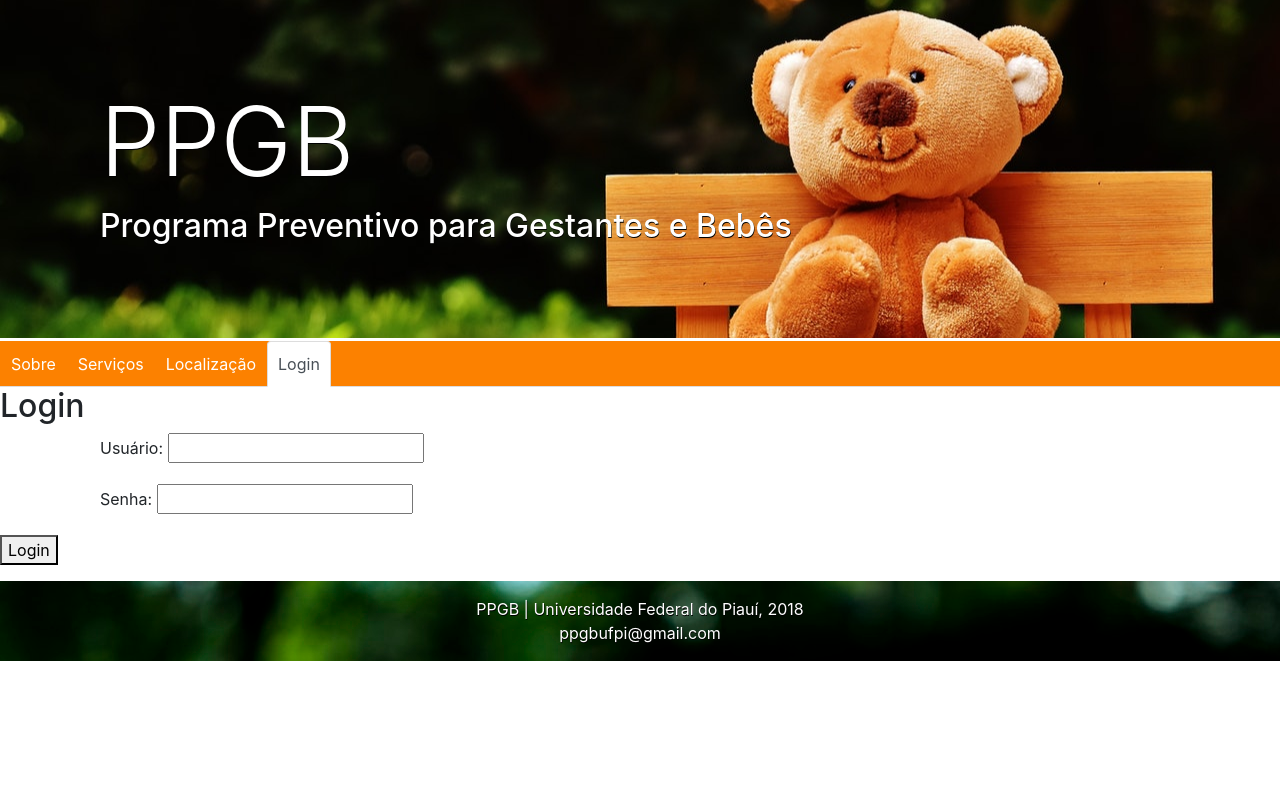
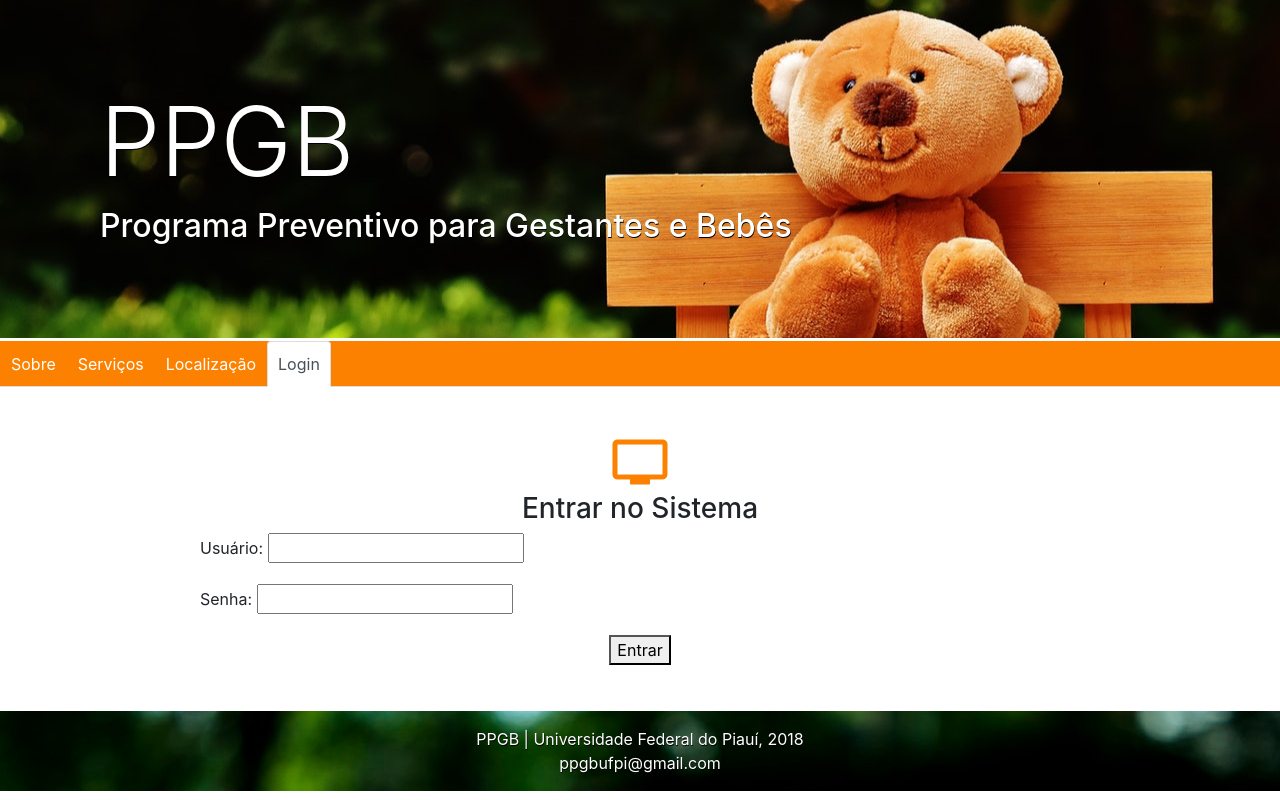
Before and after one commit to jamesperes-zz/clinica_infantil, a Django app: page / in a window 1280 px wide, after a click on "Login". Run offline with Django 3.2, Linux system fonts and the light colour scheme; some libraries are stand-ins or nearby versions.

Commit message:
Interface de login

```diff
--- a/clinica/core/static/core/css/home.css
+++ b/clinica/core/static/core/css/home.css
@@ -80,3 +80,7 @@ footer {
 #servicos {
 	text-align: center;
 }
+
+.login {
+	text-align: center;
+}
--- a/clinica/core/templates/core/index.html
+++ b/clinica/core/templates/core/index.html
@@ -117,13 +117,20 @@
 				</div>
   			</div>
   			<div class="tab-pane fade" id="nav-login" role="tabpanel" aria-labelledby="nav-login-tab">
-          <h2>Login</h2>
-          <form method="post">
-            {% csrf_token %}
-            {{ form.as_p }}
-            <button type="submit">Login</button>
-          </form>
-  			</div>
+            <div class="container">
+              <div class="row">
+                <div class="col-sm cabecalho-map-spam">
+                  <i class="material-icons" style="font-size:60px;color:#fc8100"> personal_video</i>
+                  <h3>Entrar no Sistema</h3>
+                  <form method="post">
+                    {% csrf_token %}
+                    {{ form.as_p }}
+                    <button type="submit">Entrar</button>
+                  </form>
+                </div>
+              </div>
+            </div>
+        </div>
 		</div>
 	<footer id="titulo">
 		PPGB | Universidade Federal do Piauí, 2018<br>
```
